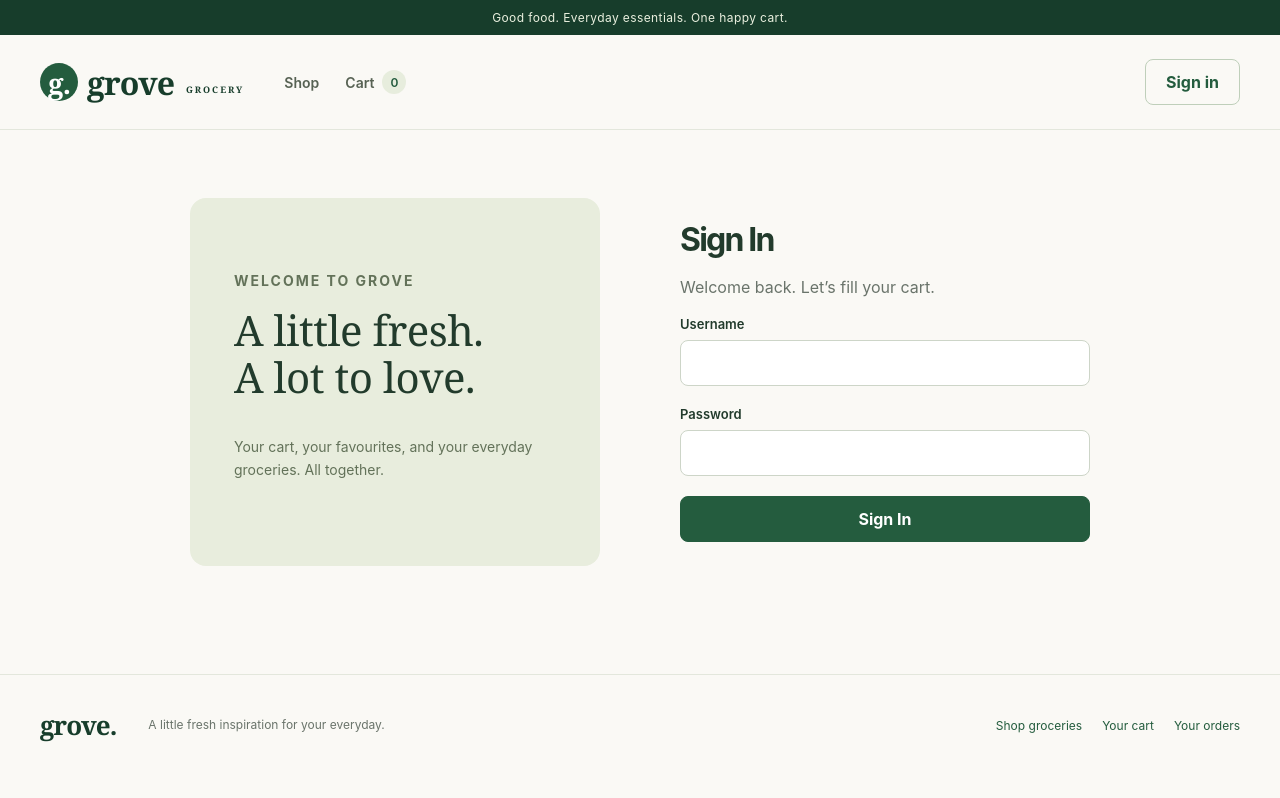
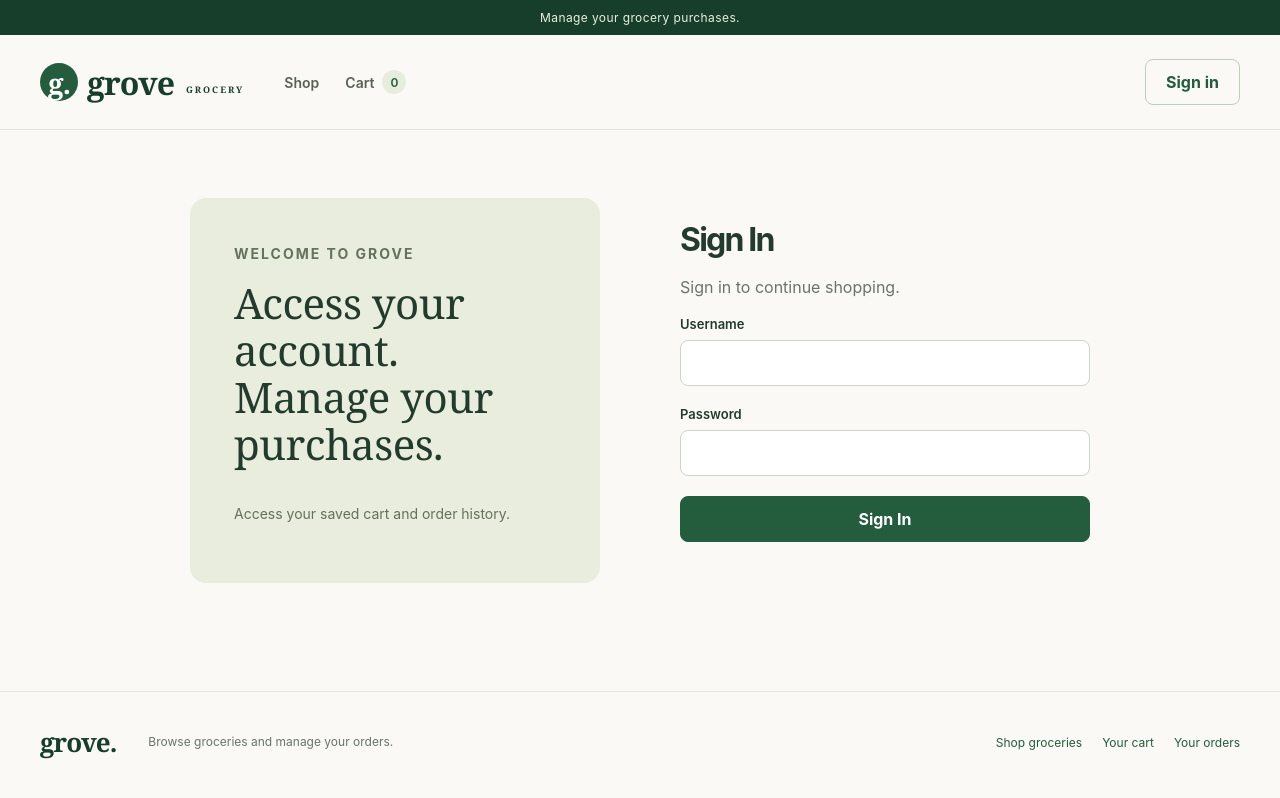
Before and after one commit to tukue/grocery-microservices, a React (Vite) app in the folder frontend/: page /login in a window 1280 px wide. Built offline with nearby package versions, Linux system fonts and the light colour scheme; no server answers.

Commit message:
refactor: adopt professional storefront copy

```diff
--- a/frontend/src/app/store-layout.tsx
+++ b/frontend/src/app/store-layout.tsx
@@ -26,9 +26,7 @@ export function StoreLayout() {
       <a className="skip-link" href="#main-content">
         Skip to content
       </a>
-      <div className="announcement">
-        Good food. Everyday essentials. One happy cart.
-      </div>
+      <div className="announcement">Manage your grocery purchases.</div>
       <header className="store-header">
         <Link to="/products" className="brand" aria-label="Grove Grocery home">
           <span className="brand-mark" aria-hidden="true">
@@ -81,7 +79,7 @@ export function StoreLayout() {
         <Link className="brand" to="/products">
           grove.
         </Link>
-        <p>A little fresh inspiration for your everyday.</p>
+        <p>Browse groceries and manage your orders.</p>
         <nav aria-label="Footer navigation">
           <Link to="/products">Shop groceries</Link>
           <Link to="/cart">Your cart</Link>
--- a/frontend/src/features/auth/components/login-page.tsx
+++ b/frontend/src/features/auth/components/login-page.tsx
@@ -42,16 +42,15 @@ export function LoginPage() {
       <section className="login-story">
         <p className="eyebrow">WELCOME TO GROVE</p>
         <h2>
-          A little fresh.
-          <br />A lot to love.
+          Access your account.
+          <br />
+          Manage your purchases.
         </h2>
-        <p>
-          Your cart, your favourites, and your everyday groceries. All together.
-        </p>
+        <p>Access your saved cart and order history.</p>
       </section>
       <section className="login-form">
         <h1>Sign In</h1>
-        <p className="muted">Welcome back. Let’s fill your cart.</p>
+        <p className="muted">Sign in to continue shopping.</p>
         <form onSubmit={handleSubmit} className="flex flex-col gap-4">
           <div>
             <label
--- a/frontend/src/features/cart/components/cart-page.tsx
+++ b/frontend/src/features/cart/components/cart-page.tsx
@@ -22,12 +22,12 @@ export function CartPage() {
     return (
       <main>
         <div className="page-title">
-          <p className="eyebrow">YOUR EVERYDAY ESSENTIALS</p>
+          <p className="eyebrow">SHOPPING CART</p>
           <h1>Your Cart</h1>
         </div>
         <div className="state-panel">
-          <h2>A good cart starts here</h2>
-          <p>Your cart is empty.</p>
+          <h2>Your cart is currently empty.</h2>
+          <p>Browse products to add items to your cart.</p>
           <Link className="button" to="/products">
             Browse products
           </Link>
@@ -46,9 +46,9 @@ export function CartPage() {
   return (
     <main>
       <div className="page-title">
-        <p className="eyebrow">YOUR EVERYDAY ESSENTIALS</p>
+        <p className="eyebrow">SHOPPING CART</p>
         <h1>Your Cart</h1>
-        <p>Review your favourites before you check out.</p>
+        <p>Review your selected products before proceeding to checkout.</p>
       </div>
       {error && <p role="alert">{error}</p>}
       <div className="shopping-layout">
--- a/frontend/src/features/orders/components/checkout-form.tsx
+++ b/frontend/src/features/orders/components/checkout-form.tsx
@@ -84,7 +84,7 @@ export function CheckoutForm({
       aria-label="Checkout"
       onSubmit={form.handleSubmit(onSubmit)}
     >
-      <p className="eyebrow">ONE LAST LOOK</p>
+      <p className="eyebrow">ORDER REVIEW</p>
       <h2>Checkout</h2>
       <p className="muted">Review your cart and place your order.</p>
       <p>Cart total: {cart.total.toFixed(2)}</p>
--- a/frontend/src/features/orders/components/order-history.tsx
+++ b/frontend/src/features/orders/components/order-history.tsx
@@ -66,7 +66,7 @@ export function OrderHistory() {
       <main>
         <h1>Order History</h1>
         <div className="state-panel">
-          <h2>Your next good meal starts here</h2>
+          <h2>No previous orders</h2>
           <p>You have no orders yet.</p>
           <Link className="button" to="/products">
             Browse products
@@ -79,7 +79,7 @@ export function OrderHistory() {
       <div className="page-title">
         <p className="eyebrow">YOUR GROVE ACCOUNT</p>
         <h1>Order History</h1>
-        <p>All your everyday favourites, saved in one place.</p>
+        <p>View your previous orders and purchase details.</p>
       </div>
       <div className="table-scroll">
         <table className="order-table">
--- a/frontend/src/features/products/components/product-detail.tsx
+++ b/frontend/src/features/products/components/product-detail.tsx
@@ -99,7 +99,7 @@ export function ProductDetail() {
       <div className="detail-layout">
         <ProductImage name={product.name} src={product.imageUrl} />
         <section className="detail-info">
-          <p className="eyebrow">A GOOD THING FOR YOUR CART</p>
+          <p className="eyebrow">PRODUCT DETAILS</p>
           <h1>{product.name}</h1>
           <p className="muted">{product.description}</p>
           <div data-testid="product-price">
--- a/frontend/src/features/products/components/product-list.tsx
+++ b/frontend/src/features/products/components/product-list.tsx
@@ -52,16 +52,13 @@ export function ProductList() {
       {!query && (
         <section className="hero-banner" aria-label="Welcome to Grove">
           <div className="hero-copy">
-            <p className="eyebrow">YOUR EVERYDAY, A LITTLE FRESHER</p>
+            <p className="eyebrow">GROCERY SHOPPING</p>
             <h2>
-              Good food.
+              Browse groceries.
               <br />
-              Great everyday.
+              Shop with confidence.
             </h2>
-            <p>
-              Find your kitchen staples and your next favourite ingredient, all
-              in one place.
-            </p>
+            <p>Browse available products and select the items you need.</p>
             <a className="button" href="#catalog">
               Explore the shop <span aria-hidden="true">→</span>
             </a>
@@ -93,7 +90,7 @@ export function ProductList() {
                 strokeWidth="5"
               />
             </svg>
-            <span className="hero-tag">FILL YOUR CART WITH GOOD THINGS</span>
+            <span className="hero-tag">SELECT PRODUCTS FOR YOUR CART</span>
           </div>
         </section>
       )}
@@ -104,7 +101,7 @@ export function ProductList() {
           <p className="muted">
             {query
               ? `Results for “${query}”`
-              : "Fresh inspiration. Everyday favourites."}
+              : "Browse products, prices, and availability."}
           </p>
         </div>
         {state === "ready" && (
@@ -175,16 +172,16 @@ export function ProductList() {
       )}
       <section className="benefit-strip" aria-label="Shopping with Grove">
         <div>
-          <strong>A cart that stays with you</strong>
-          <p>Sign in to keep your groceries across visits.</p>
+          <strong>Saved cart</strong>
+          <p>Sign in to access your cart across visits.</p>
         </div>
         <div>
-          <strong>Current prices, clear choices</strong>
+          <strong>Product pricing</strong>
           <p>Review your cart before placing an order.</p>
         </div>
         <div>
-          <strong>Your orders, all in one place</strong>
-          <p>Find your purchase details whenever you need them.</p>
+          <strong>Order records</strong>
+          <p>Access your order history and purchase details.</p>
         </div>
       </section>
     </main>
```
Also changed, not shown: 1 other file (tests, documents, lock files or other folders).
